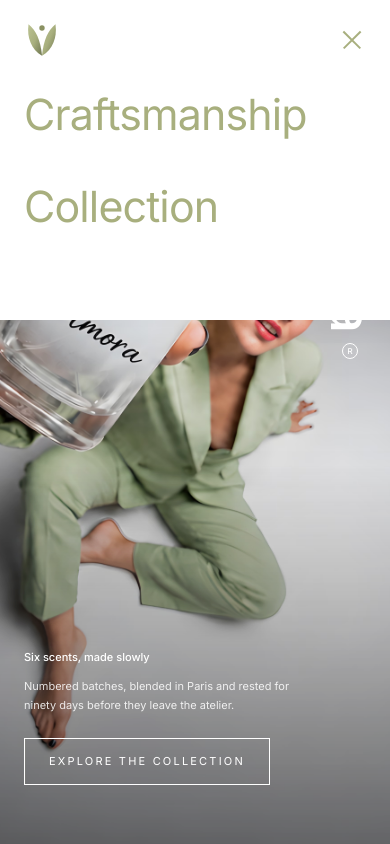
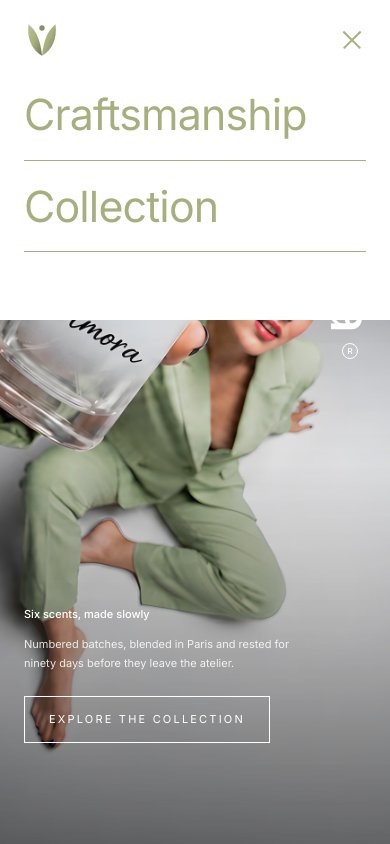
Before and after one commit to khalidabdifetah9/Velmore, a Next.js app: page / in a window 390 px wide. Both pictures are taken after a click on the button 352 px from the left and 40 px from the top of the page. Shown: the top 844 px of the page. Built offline with nearby package versions, Linux system fonts and the light colour scheme.

Commit message:
hero cta postion change

```diff
--- a/Components/Home/Hero/hero-cta.jsx
+++ b/Components/Home/Hero/hero-cta.jsx
@@ -10,7 +10,7 @@ export default function HeroCta({ pointer }) {
 
       <motion.div
         style={{ pointerEvents: pointer }}
-        className="absolute bottom-[7vh] left-6 max-w-[300px] md:bottom-[9vh] md:left-[4%] md:max-w-[26%] md:min-w-[240px]"
+        className="absolute bottom-[12vh] left-6 max-w-[300px] md:bottom-[9vh] md:left-[4%] md:max-w-[26%] md:min-w-[240px]"
       >
         <p className="mb-3 text-[11px] font-medium text-white">
           Six scents, made slowly
--- a/Components/Shared/navbar.jsx
+++ b/Components/Shared/navbar.jsx
@@ -163,7 +163,7 @@ export default function Navbar({ visible = true }) {
               {links.map((link, i) => (
                 <li
                   key={link.href}
-                  className="overflow-hidden border-b border-white/10"
+                  className="overflow-hidden border-b border-[#a8af7e]"
                 >
                   <motion.a
                     href={link.href}
```
